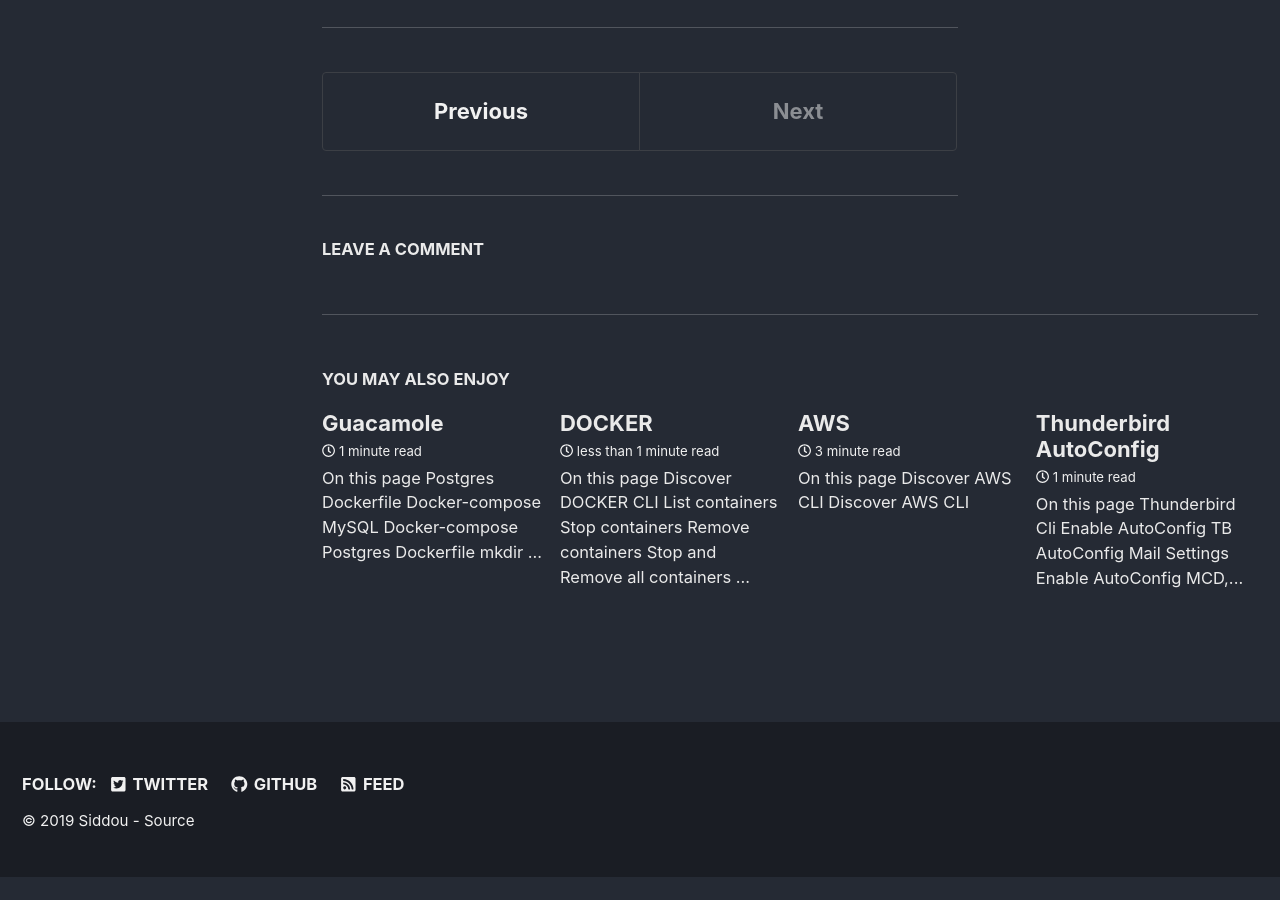
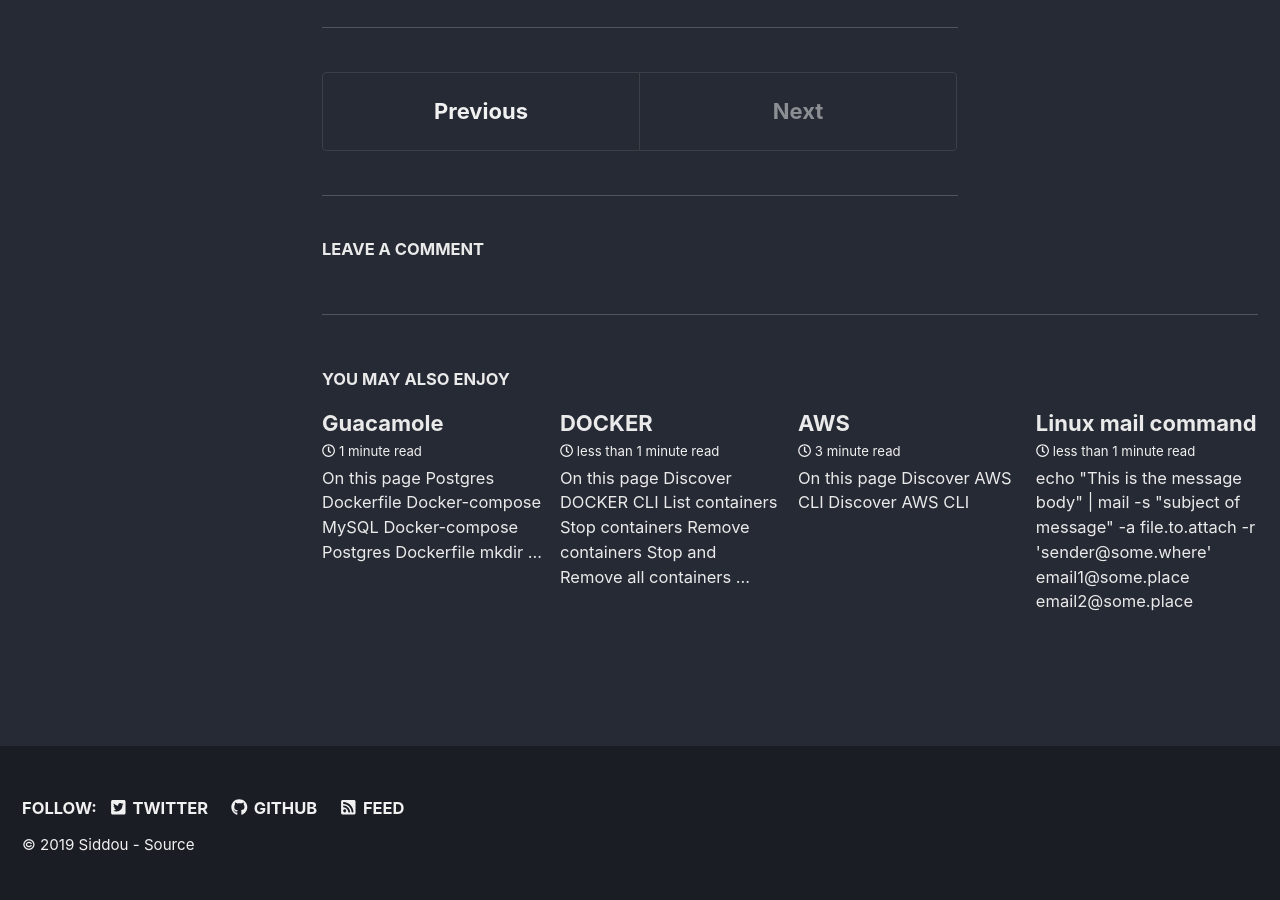
Before and after one commit to siddou/siddou.github.io, a Jekyll site: the page built from _posts/2018-12-28-kubernetes.md, in a window 1280 px wide and 900 px high, scrolled down 8582 px. Built offline with Jekyll 4.4.1, drawn with Linux system fonts in a browser that asks for light colours; nearby versions of some CDN libraries; comment, search, counter and statistics services are not loaded; before the commit the page ends 9459 px from its top, so only the background shows below that; some of the changed text lies outside the part shown.

Commit message:
mail cmd

````diff
--- a/_config.yml
+++ b/_config.yml
@@ -10,8 +10,8 @@
 # Review documentation to determine if you should use `theme` or `remote_theme`
 # https://mmistakes.github.io/minimal-mistakes/docs/quick-start-guide/#installing-the-theme
 
-#theme                  : "minimal-mistakes-jekyll"
-remote_theme           : "mmistakes/minimal-mistakes"
+theme                  : "minimal-mistakes-jekyll"
+#remote_theme           : "mmistakes/minimal-mistakes"
 minimal_mistakes_skin    : "dark" #"default" # "air", "aqua", "contrast", "dark", "dirt", "neon", "mint", "plum", "sunrise"
 
 # Site Settings
--- /dev/null
+++ b/_posts/2018-01-17-mail-command.md
@@ -0,0 +1,10 @@
+---
+title:  "Linux mail command"
+tags:
+  - linux
+  - tutorial
+---
+
+```shell
+echo "This is the message body" | mail -s "subject of message" -a file.to.attach -r 'sender@some.where' email1@some.place email2@some.place
+```
````
Also changed, not shown: _posts/2018-12-28-kubernetes.md (+1 -1 lines), README.md (deleted), _pages/rpg.md (line endings or trailing spaces).
